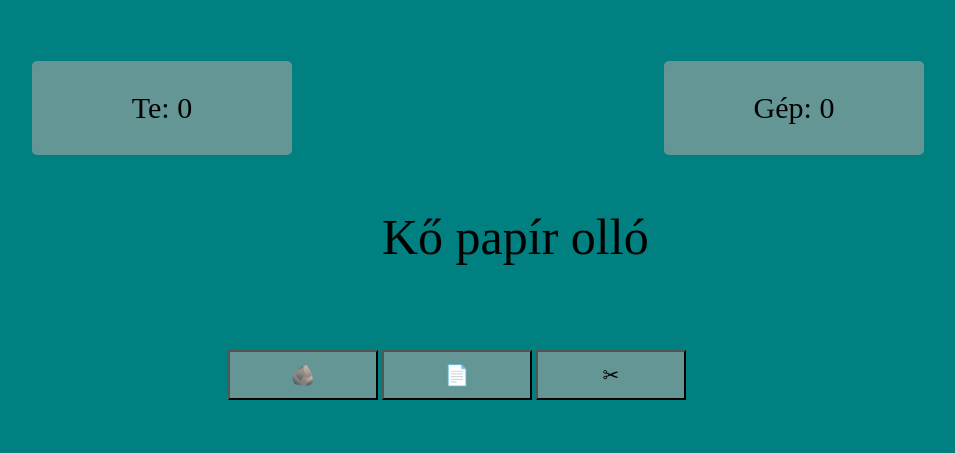
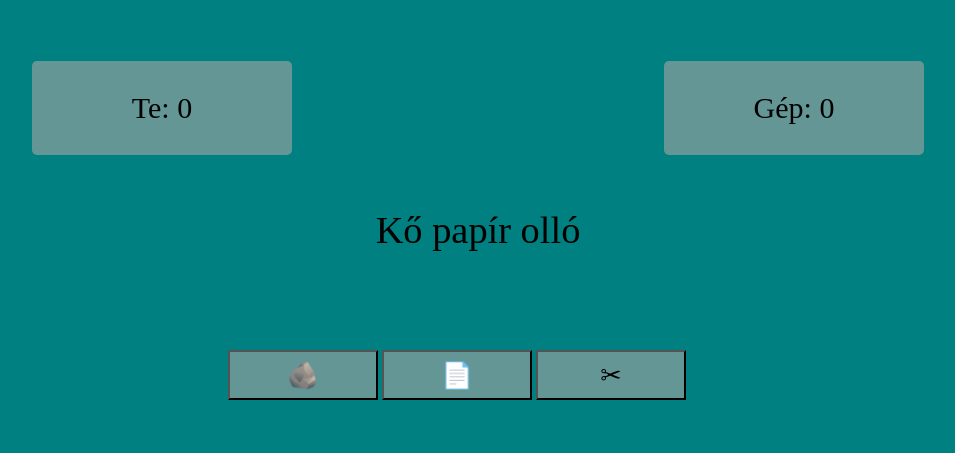
Before and after one commit to erdeiakos/kopapirollo, a plain HTML site: page kopapirollo/index.html in a window 1280 px wide. Shown: the whole page, without its empty margins (162-1117 px from the left). Drawn offline with Linux system fonts and the light colour scheme.

Commit message:
kzépre igazítás javítgatása

```diff
--- a/kopapirollo/style.css
+++ b/kopapirollo/style.css
@@ -20,8 +20,9 @@ body{
     cursor: pointer;
     width: 150px;
     height: 50px;
-    font-size: 20px;
+    font-size: 2vw;
     background-color: rgb(100,150,150);
+    padding: 0%;
 
 }
 .choose{
@@ -35,9 +36,8 @@ body{
     height:100px;
 }
 .winner{
-    position: absolute;
-    font-size: 50px;
-    left:42.5%;
-
-
+    position: relative;
+    /*font-size: 50px;*/
+    font-size: 3vw;
+    text-align: center;
 }
```
